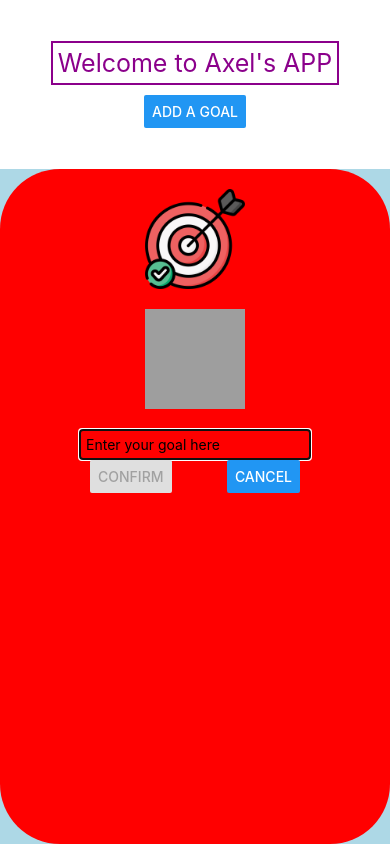
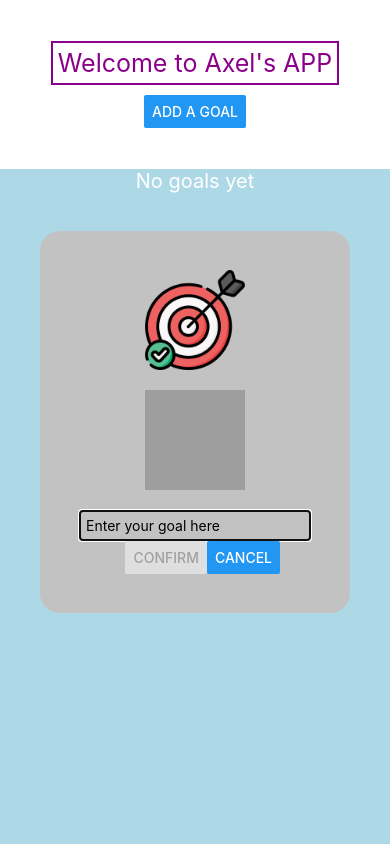
Before and after one commit to Axel-Q/goal-tracker-mobile, a React Native app: screen / in a window 390 px wide. Both pictures are taken after a click on the button "ADD A GOAL". Built offline with nearby package versions, Linux system fonts and the light colour scheme; grey boxes are pictures that could not be loaded.

Commit message:
set background transparent, modal grey and round corner

```diff
--- a/App.js
+++ b/App.js
@@ -1,5 +1,5 @@
 import {StatusBar} from 'expo-status-bar';
-import {Button, SafeAreaView, StyleSheet, Text, TextInput, View} from 'react-native';
+import {Button, SafeAreaView, StyleSheet, Text, TextInput, View, ScrollView} from 'react-native';
 import {useState, useRef} from 'react';
 import Header from "./Components/Header";
 import React from "react";
@@ -9,6 +9,7 @@ export default function App() {
     const appName = "Axel's APP";
     const [inputData, setInputData] = useState('');
     const [modalVisible, setModalVisible] = useState(false);
+    const [goals, setGoals] = useState([]);
     const handleVisibility = () => {
         setModalVisible(true);
     }
@@ -17,6 +18,10 @@ export default function App() {
         console.log("console logout ", data);
         setInputData("study: " + data);
         setModalVisible(false);
+        const newGoal = {id: Math.random(), text: data};
+        setGoals((currentGoals) => {
+            return [...currentGoals, newGoal];
+        })
     }
 
     function handleCancel() {
@@ -36,10 +41,22 @@ export default function App() {
                        cancelHandler={handleCancel}/>
             </View>
             <View style={styles.bottomView}>
-                <Text style={styles.text}>{inputData}</Text>
+                {goals.length === 0 ? (
+                    <Text style={styles.text}>No goals yet</Text>) : (
+                    <ScrollView>
+                        {goals.map((goal) => {
+                            return (
+                                <View key={goal.id} style={styles.textContainer}>
+                                    <Text style={styles.text}>{goal.text}</Text>
+                                </View>
+                            );
+                        })}
+                    </ScrollView>
+                )}
             </View>
         </SafeAreaView>
-    );
+    )
+        ;
 }
 
 const styles = StyleSheet.create({
@@ -66,4 +83,14 @@ const styles = StyleSheet.create({
         backgroundColor: 'lightblue',
         alignItems: "center",
     },
+    textContainer: {
+        marginVertical: 25,
+        backgroundColor: "#faa5a5",
+        padding: 35,
+        borderRadius: 5,
+    },
+    text: {
+        color: "white",
+        fontSize: 20,
+    },
 });
--- a/Components/Input.js
+++ b/Components/Input.js
@@ -37,7 +37,7 @@ export default function Input({textInputFocus, inputHandler, visible, cancelHand
 
     return (
         <Modal animationType={"slide"} visible={visible} transparent={true}>
-            <View style={styles.modalContainer}>
+            <View style={styles.Container}>
                 <View style={styles.modalContent}>
                     <Image style={styles.image}
                            source={require('../assets/pic1.png')}
@@ -80,15 +80,16 @@ export default function Input({textInputFocus, inputHandler, visible, cancelHand
 }
 
 const styles = StyleSheet.create({
-    modalContainer: {
+    Container: {
         flex: 1,
-        justifyContent: 'flex-end', // Align modal content to the bottom
+        alignItems: "center",
+        justifyContent: "center",// Align modal content to the bottom
     },
     modalContent: {
-        backgroundColor: 'red',
-        height: '80%', // Occupy 80% of the screen height
-        borderRadius: 60, // Rounded top-left corner
-        padding: 20,
+        //  Modal Styling Remove the background color of the container View.
+        backgroundColor: '#c3c2c2',
+        borderRadius: 20, // Rounded top-left corner
+        padding: '10%',
         alignItems: 'center',
     },
     input: {borderColor: "purple", borderWidth: 2, padding: 5},
```
